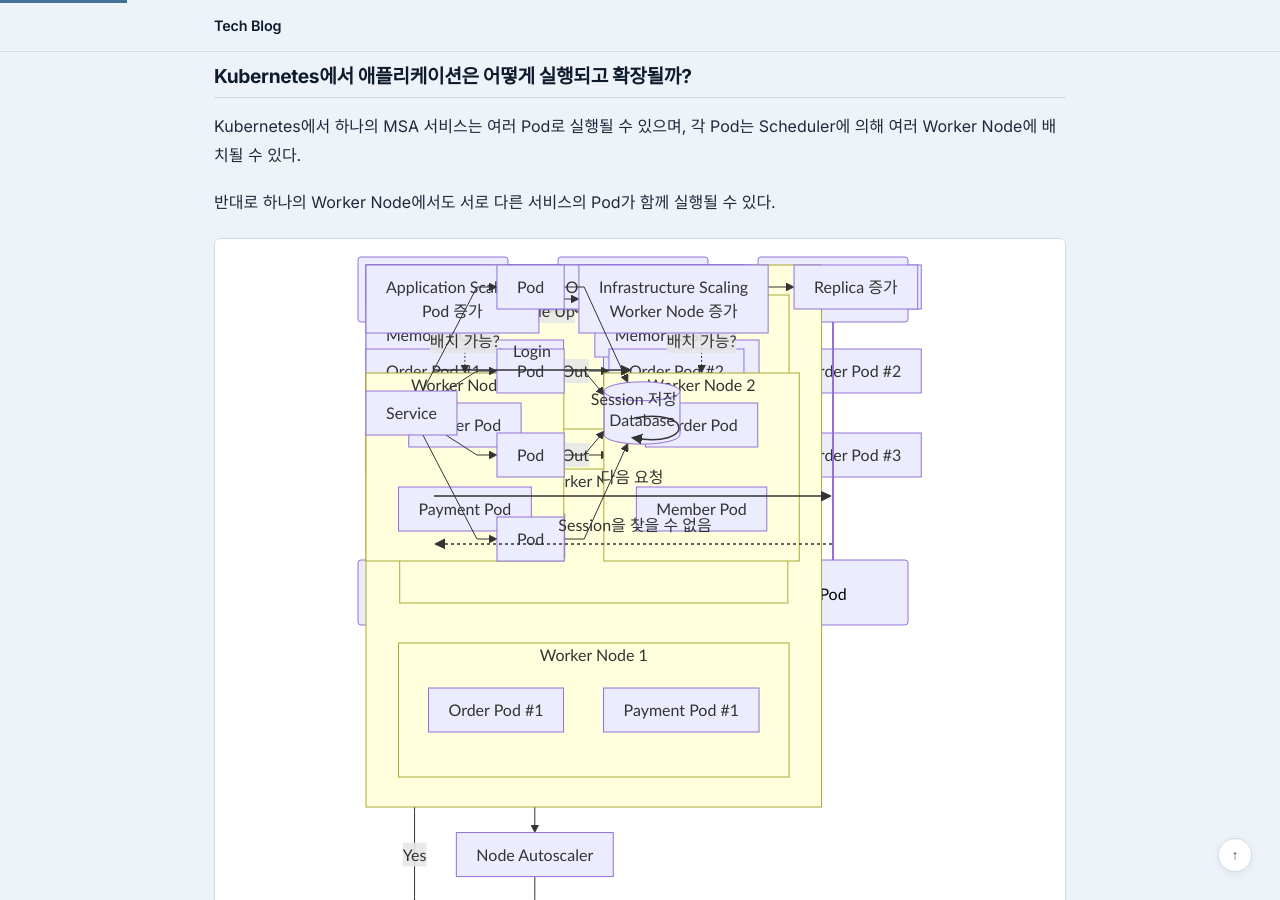
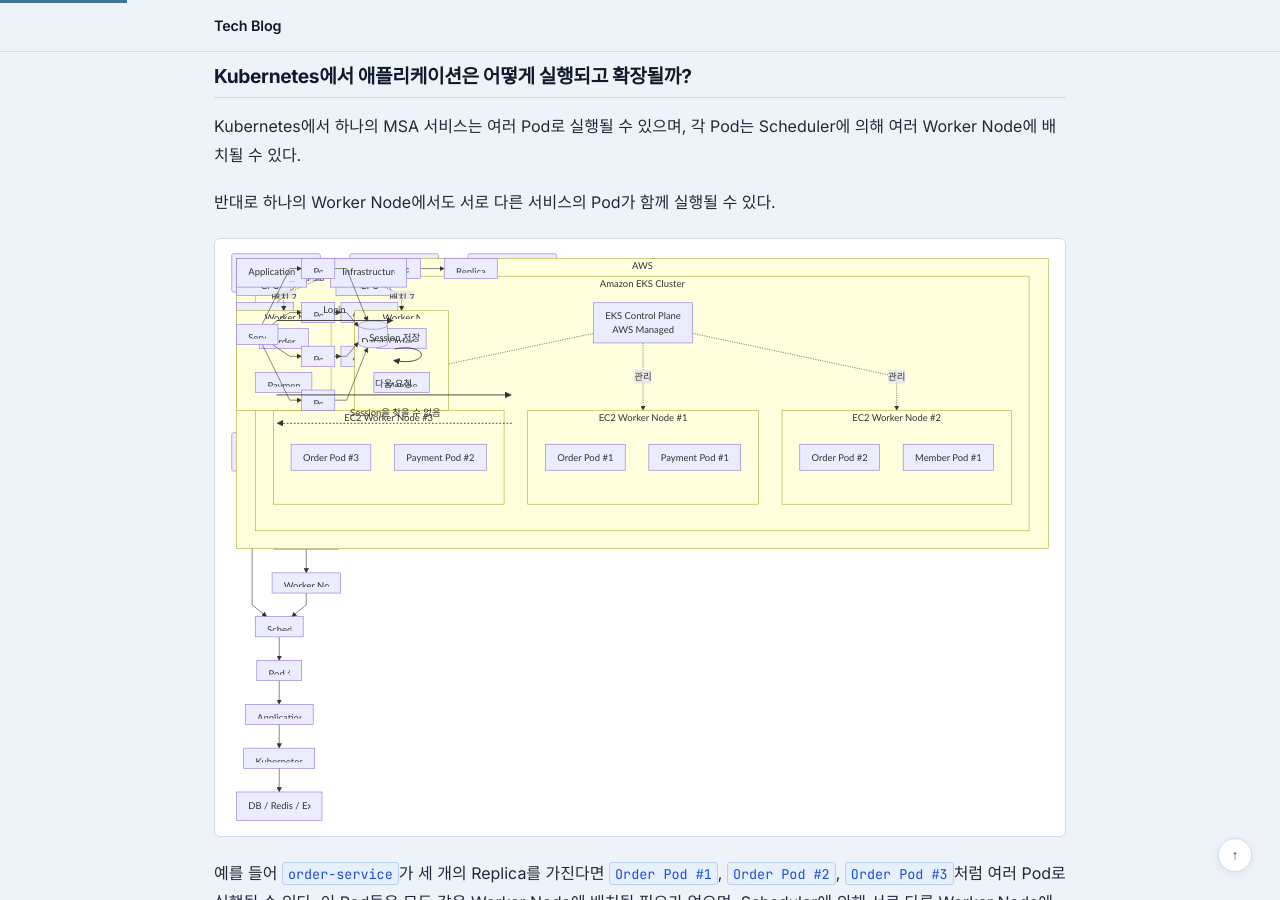
Before and after one commit to jw3418/jw3418.github.io, a Jekyll site: the page built from _posts/2026-08-24-kubernetes-scalability.md, in a window 1280 px wide and 900 px high, scrolled down 863 px. Built offline with Jekyll 4.4.1, drawn with Linux system fonts in a browser that asks for light colours.

Commit message:
Revise Kubernetes cluster diagram for EC2 nodes
Updated the Kubernetes cluster diagram to reflect EC2 worker nodes and their associated pods.

````diff
--- a/_posts/2026-08-24-kubernetes-scalability.md
+++ b/_posts/2026-08-24-kubernetes-scalability.md
@@ -39,23 +39,32 @@
 
 ```mermaid
 flowchart TB
-    subgraph Cluster["Kubernetes Cluster"]
+    subgraph AWS["AWS"]
 
-        subgraph N1["Worker Node 1"]
-            O1["Order Pod #1"]
-            P1["Payment Pod #1"]
+        subgraph EKS["Amazon EKS Cluster"]
+
+            CP["EKS Control Plane<br/>AWS Managed"]
+
+            subgraph EC21["EC2 Worker Node #1"]
+                O1["Order Pod #1"]
+                P1["Payment Pod #1"]
+            end
+
+            subgraph EC22["EC2 Worker Node #2"]
+                O2["Order Pod #2"]
+                M1["Member Pod #1"]
+            end
+
+            subgraph EC23["EC2 Worker Node #3"]
+                O3["Order Pod #3"]
+                P2["Payment Pod #2"]
+            end
+
+            CP -. "관리" .-> EC21
+            CP -. "관리" .-> EC22
+            CP -. "관리" .-> EC23
+
         end
-
-        subgraph N2["Worker Node 2"]
-            O2["Order Pod #2"]
-            M1["Member Pod #1"]
-        end
-
-        subgraph N3["Worker Node 3"]
-            O3["Order Pod #3"]
-            P2["Payment Pod #2"]
-        end
-
     end
 ```
 
````
